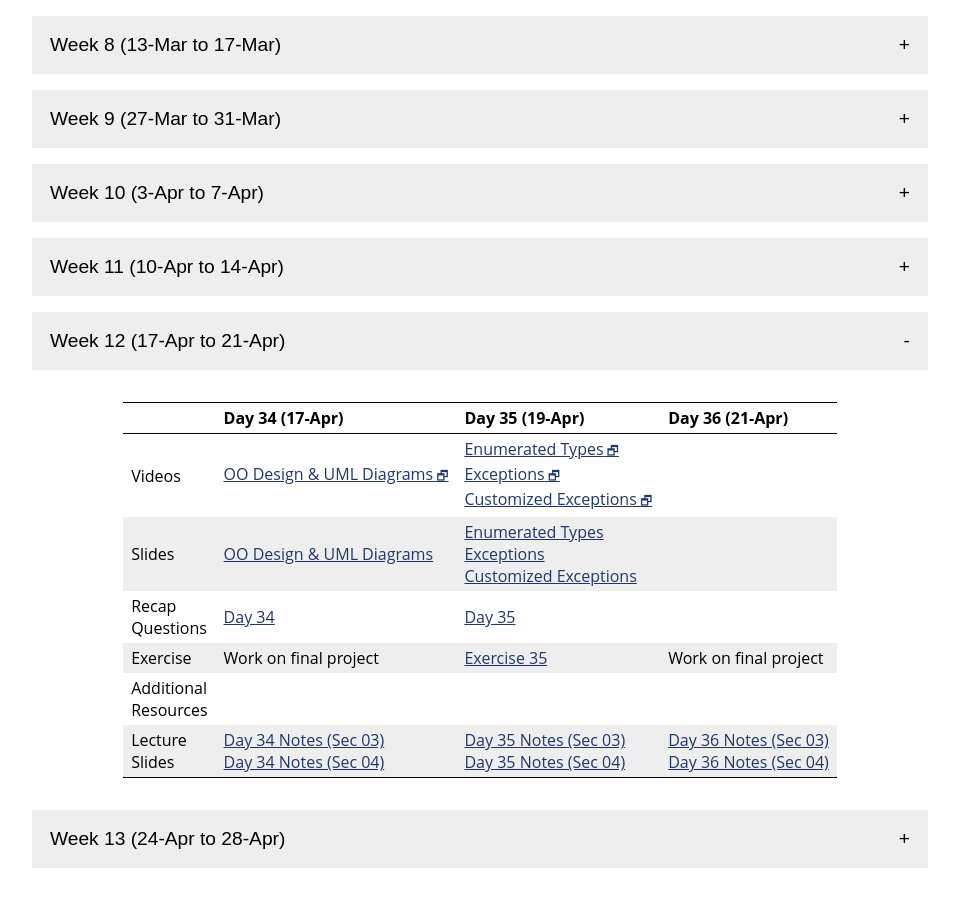
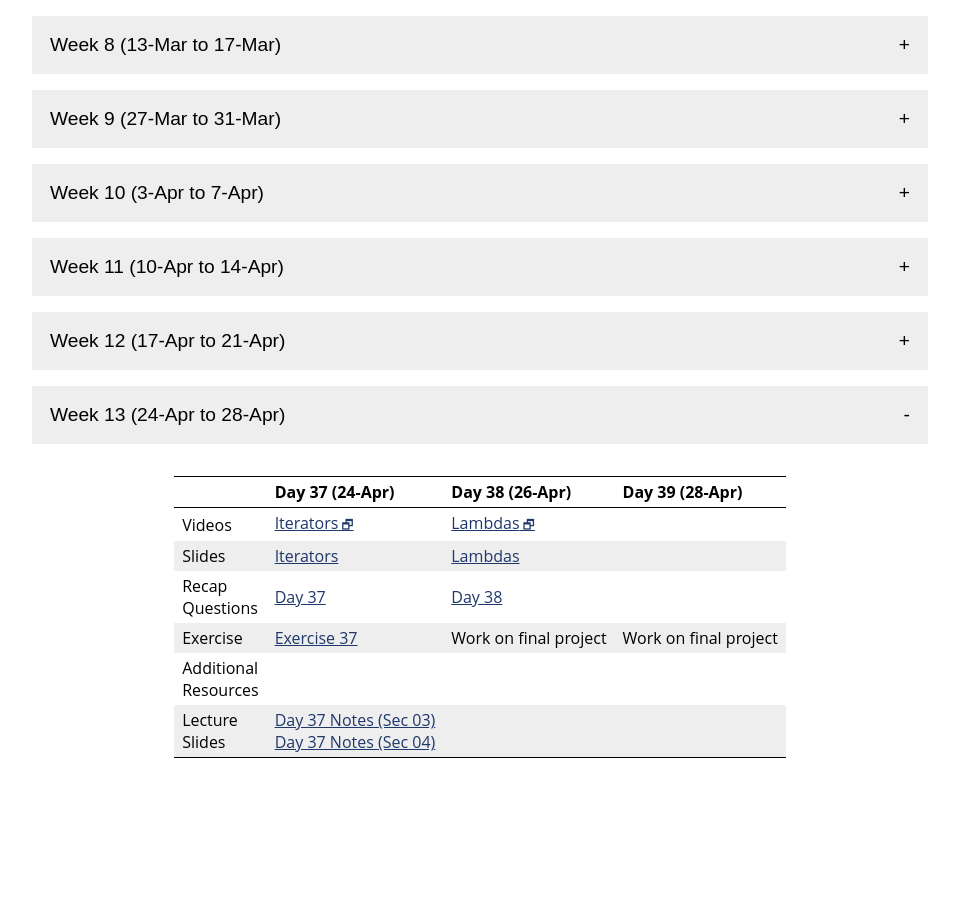
Before and after one commit to vivek-booshan/cs220-sp23, a Jekyll site: the page built from material.md, in a window 1280 px wide and 900 px high, scrolled down 718 px. Shown: the whole window, without its empty margins (160-1119 px from the left). Built offline with Jekyll 4.4.1, drawn with Linux system fonts in a browser that asks for light colours; after the commit the page ends 1508 px from its top, so only the background shows below that; part of the change alters nothing that is shown.

Commit message:
day 37 notes for sec 03/04

```diff
--- a/material.csv
+++ b/material.csv
@@ -277,6 +277,8 @@ Week,Day,Date,Type,Link text,URL
 13,1,24-Apr,Slides,Iterators,slides/day36_iterators.pdf
 13,1,24-Apr,Recap,Day 37,questions/day37.html
 13,1,24-Apr,Exercise,Exercise 37,exercise/ex37.html
+13,1,24-Apr,LectureSlides,"Day 37 Notes (Sec 03)",slides/notes/sp23_day37_sec03.pdf
+13,1,24-Apr,LectureSlides,"Day 37 Notes (Sec 04)",slides/notes/sp23_day37_sec04.pdf
 13,2,26-Apr,Video,Lambdas,https://jh.hosted.panopto.com/Panopto/Pages/Viewer.aspx?id=5eb3773f-b093-4630-8e18-ae810038ea47
 13,2,26-Apr,Slides,Lambdas,slides/day37_lambdas.pdf
 13,2,26-Apr,Recap,Day 38,questions/day38.html
--- a/material.md
+++ b/material.md
@@ -674,7 +674,7 @@ the materials for that week.
     </tr>
     <tr>
       <td>Lecture<br>Slides</td>
-      <td></td>
+      <td><a href='slides/notes/sp23_day37_sec03.pdf'>Day 37 Notes (Sec 03)</a><br><a href='slides/notes/sp23_day37_sec04.pdf'>Day 37 Notes (Sec 04)</a></td>
       <td></td>
       <td></td>
     </tr>
@@ -710,7 +710,7 @@ the materials for that week.
   }
 
   document.addEventListener('DOMContentLoaded', function() {
-    var active_week_id = 'week_12';
+    var active_week_id = 'week_13';
 
     var content_divs = document.getElementsByClassName("collapsible");
     for (i = 0; i < content_divs.length; i++) {
```
Also changed, not shown: 2 other files.
